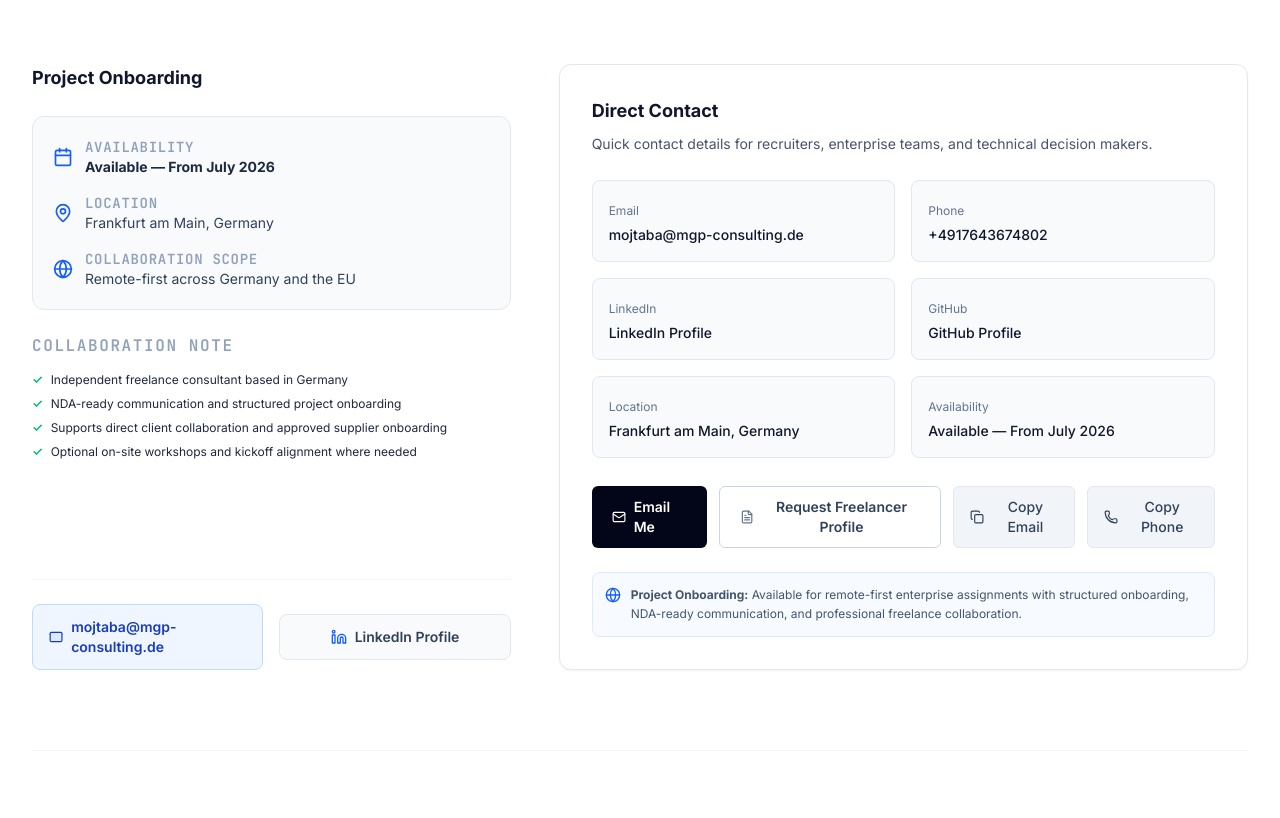
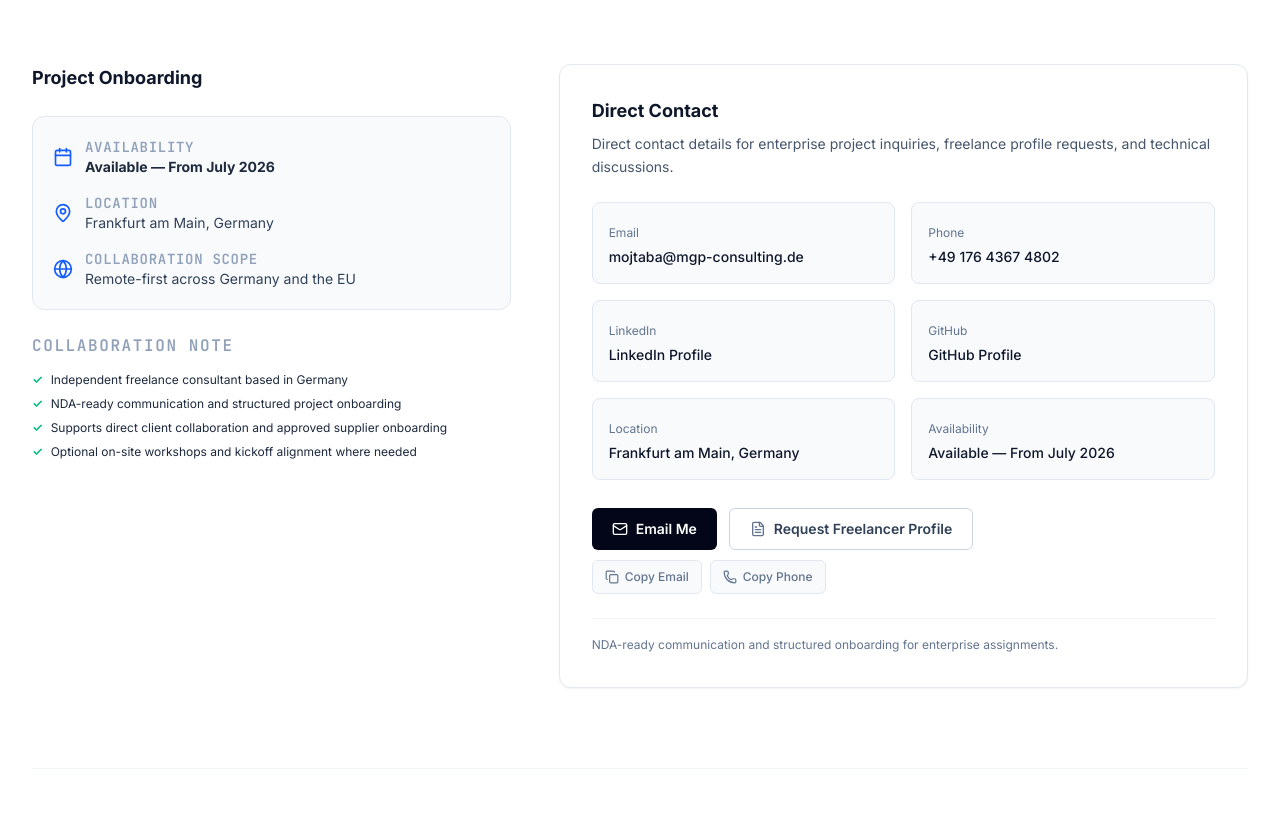
Before and after one commit to MatGhp/MGP-Consulting-, a React (Vite) app: page / in a window 1280 px wide. Shown: the part 9604-10422 px from the top of the page. Built offline with nearby package versions, Linux system fonts and the light colour scheme.

Commit message:
feat: add formatted phone number to personal info and enhance email/phone copy feedback

```diff
--- a/src/components/AvailabilityAndContact.tsx
+++ b/src/components/AvailabilityAndContact.tsx
@@ -14,6 +14,8 @@ interface AvailabilityAndContactProps {
 
 export default function AvailabilityAndContact({ onCvRequestedSuccess }: AvailabilityAndContactProps) {
   const [feedbackMessage, setFeedbackMessage] = useState("");
+  const [copiedEmail, setCopiedEmail] = useState(false);
+  const [copiedPhone, setCopiedPhone] = useState(false);
 
   const [openFaqIndices, setOpenFaqIndices] = useState<number[]>([]);
 
@@ -33,7 +35,7 @@ export default function AvailabilityAndContact({ onCvRequestedSuccess }: Availab
     return `mailto:${PERSONAL_INFO.email}?subject=${subject}&body=${body}`;
   }, []);
 
-  const showFeedback = (message: string) => {
+  const showError = (message: string) => {
     setFeedbackMessage(message);
     window.setTimeout(() => setFeedbackMessage(""), 2500);
   };
@@ -41,23 +43,24 @@ export default function AvailabilityAndContact({ onCvRequestedSuccess }: Availab
   const handleCopyEmail = async () => {
     try {
       await navigator.clipboard.writeText(PERSONAL_INFO.email);
-      showFeedback("Email copied.");
+      setCopiedEmail(true);
+      window.setTimeout(() => setCopiedEmail(false), 2500);
     } catch {
-      showFeedback("Could not copy email. Please copy manually.");
+      showError("Could not copy email. Please copy manually.");
     }
   };
 
   const handleCopyPhone = async () => {
     if (!PERSONAL_INFO.phone) {
-      showFeedback("Phone number is shared on request.");
+      showError("Phone number is shared on request.");
       return;
     }
-
     try {
       await navigator.clipboard.writeText(PERSONAL_INFO.phone);
-      showFeedback("Phone copied.");
+      setCopiedPhone(true);
+      window.setTimeout(() => setCopiedPhone(false), 2500);
     } catch {
-      showFeedback("Could not copy phone. Please copy manually.");
+      showError("Could not copy phone. Please copy manually.");
     }
   };
 
@@ -77,7 +80,7 @@ export default function AvailabilityAndContact({ onCvRequestedSuccess }: Availab
           </span>
           <h2 className="text-3xl font-bold tracking-tight text-slate-900 sm:text-4xl">Start a Project Discussion</h2>
           <p className="mt-4 text-base text-slate-600">
-            Available for remote-first enterprise assignments across Germany and the EU. For project inquiries, profile requests, or supplier onboarding, please contact me directly.
+            Available for remote-first enterprise assignments across Germany and the EU. For project inquiries, freelance profile requests, or supplier onboarding, please contact me directly.
           </p>
         </div>
 
@@ -137,27 +140,7 @@ export default function AvailabilityAndContact({ onCvRequestedSuccess }: Availab
               </div>
             </div>
 
-            <div className="pt-6 border-t border-slate-100 flex flex-col sm:flex-row items-center gap-4">
-              <a
-                href={`mailto:${PERSONAL_INFO.email}`}
-                aria-label="Email Mojtaba"
-                className="flex items-center space-x-2 px-4 py-3 bg-blue-50 hover:bg-blue-100 border border-blue-200 text-blue-800 rounded-lg text-sm font-semibold w-full justify-center transition-colors"
-              >
-                <Mail className="w-4 h-4 fill-blue-100" />
-                <span>{PERSONAL_INFO.email}</span>
-              </a>
 
-              <a
-                href={PERSONAL_INFO.linkedin}
-                target="_blank"
-                rel="noreferrer"
-                aria-label="Open LinkedIn profile"
-                className="flex items-center space-x-2 px-4 py-3 bg-slate-50 hover:bg-slate-150 border border-slate-200 text-slate-700 rounded-lg text-sm font-semibold w-full justify-center transition-colors"
-              >
-                <Linkedin className="w-4 h-4 text-blue-600" />
-                <span>LinkedIn Profile</span>
-              </a>
-            </div>
           </div>
 
           <div className="lg:col-span-7">
@@ -165,7 +148,7 @@ export default function AvailabilityAndContact({ onCvRequestedSuccess }: Availab
               <div className="space-y-2">
                 <h4 className="text-lg font-bold text-slate-900">Direct Contact</h4>
                 <p className="text-sm text-slate-600 leading-relaxed">
-                  Quick contact details for recruiters, enterprise teams, and technical decision makers.
+                  Direct contact details for enterprise project inquiries, freelance profile requests, and technical discussions.
                 </p>
               </div>
 
@@ -180,7 +163,7 @@ export default function AvailabilityAndContact({ onCvRequestedSuccess }: Availab
                 <div className="bg-slate-50 border border-slate-200 rounded-lg p-4">
                   <span className="text-xs text-slate-500">Phone</span>
                   <a href={`tel:${PERSONAL_INFO.phone}`} className="block text-sm font-medium text-slate-900 mt-1" aria-label="Phone number">
-                    {PERSONAL_INFO.phone}
+                    {PERSONAL_INFO.phoneFormatted}
                   </a>
                 </div>
 
@@ -209,7 +192,8 @@ export default function AvailabilityAndContact({ onCvRequestedSuccess }: Availab
                 </div>
               </div>
 
-              <div className="flex flex-col sm:flex-row gap-3 pt-1">
+              <div className="space-y-2.5 pt-1">
+                <div className="flex flex-col sm:flex-row gap-3">
                   <a
                     href={`mailto:${PERSONAL_INFO.email}`}
                     aria-label="Email me"
@@ -228,26 +212,29 @@ export default function AvailabilityAndContact({ onCvRequestedSuccess }: Availab
                     <FileText className="w-4 h-4 text-slate-500" />
                     <span>Request Freelancer Profile</span>
                   </button>
+                </div>
 
+                <div className="flex gap-2">
                   <button
                     type="button"
                     onClick={handleCopyEmail}
-                  aria-label="Copy email address"
-                  className="px-4 py-2.5 bg-slate-100 border border-slate-200 text-slate-700 hover:bg-slate-150 rounded-md text-sm font-medium transition-colors inline-flex items-center justify-center space-x-2"
+                    aria-label={copiedEmail ? "Email address copied" : "Copy email address"}
+                    className="px-3 py-2 bg-slate-50 border border-slate-200 text-slate-500 hover:text-slate-700 hover:bg-slate-100 rounded-md text-xs font-medium transition-colors inline-flex items-center space-x-1.5"
                   >
-                  <Copy className="w-4 h-4" />
-                  <span>Copy Email</span>
+                    {copiedEmail ? <Check className="w-3.5 h-3.5 text-emerald-500" /> : <Copy className="w-3.5 h-3.5" />}
+                    <span>{copiedEmail ? "Copied" : "Copy Email"}</span>
                   </button>
 
                   <button
                     type="button"
                     onClick={handleCopyPhone}
-                  aria-label="Copy phone number"
-                  className="px-4 py-2.5 bg-slate-100 border border-slate-200 text-slate-700 hover:bg-slate-150 rounded-md text-sm font-medium transition-colors inline-flex items-center justify-center space-x-2"
+                    aria-label={copiedPhone ? "Phone number copied" : "Copy phone number"}
+                    className="px-3 py-2 bg-slate-50 border border-slate-200 text-slate-500 hover:text-slate-700 hover:bg-slate-100 rounded-md text-xs font-medium transition-colors inline-flex items-center space-x-1.5"
                   >
-                  <Phone className="w-4 h-4" />
-                  <span>Copy Phone</span>
+                    {copiedPhone ? <Check className="w-3.5 h-3.5 text-emerald-500" /> : <Phone className="w-3.5 h-3.5" />}
+                    <span>{copiedPhone ? "Copied" : "Copy Phone"}</span>
                   </button>
+                </div>
               </div>
 
               {feedbackMessage && (
@@ -257,12 +244,9 @@ export default function AvailabilityAndContact({ onCvRequestedSuccess }: Availab
                 </div>
               )}
 
-              <div className="p-3 bg-blue-50/50 border border-blue-100 rounded-lg flex items-start space-x-2.5">
-                <Globe className="w-4 h-4 text-blue-600 flex-shrink-0 mt-0.5" />
-                <p className="text-xs text-slate-600 leading-relaxed">
-                  <strong>Project Onboarding:</strong> Available for remote-first enterprise assignments with structured onboarding, NDA-ready communication, and professional freelance collaboration.
+              <p className="text-xs text-slate-500 leading-relaxed border-t border-slate-100 pt-4">
+                NDA-ready communication and structured onboarding for enterprise assignments.
               </p>
-              </div>
             </div>
           </div>
         </div>
--- a/src/data.ts
+++ b/src/data.ts
@@ -17,6 +17,7 @@ export const PERSONAL_INFO = {
   locationShort: "Frankfurt am Main, Germany",
   email: "mojtaba@mgp-consulting.de",
   phone: "+4917643674802",
+  phoneFormatted: "+49 176 4367 4802",
   linkedin: "https://www.linkedin.com/in/mojtabaghp/",
   github: "https://github.com/MatGhp",
   languages: [
```
Lines whose indentation alone changed are shown as unchanged.
